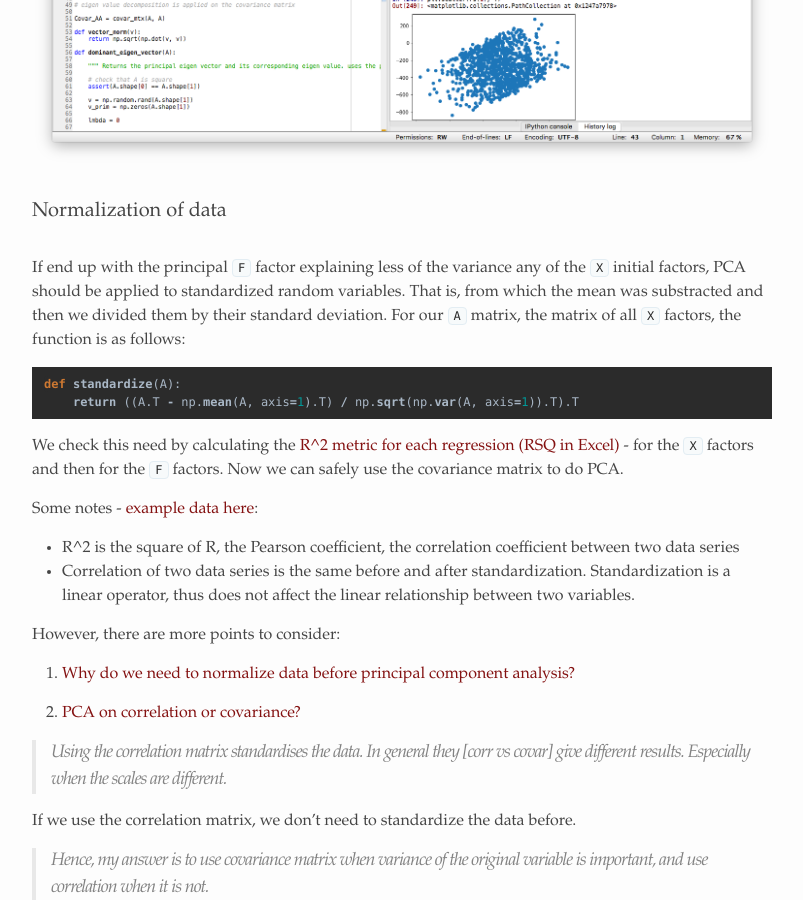
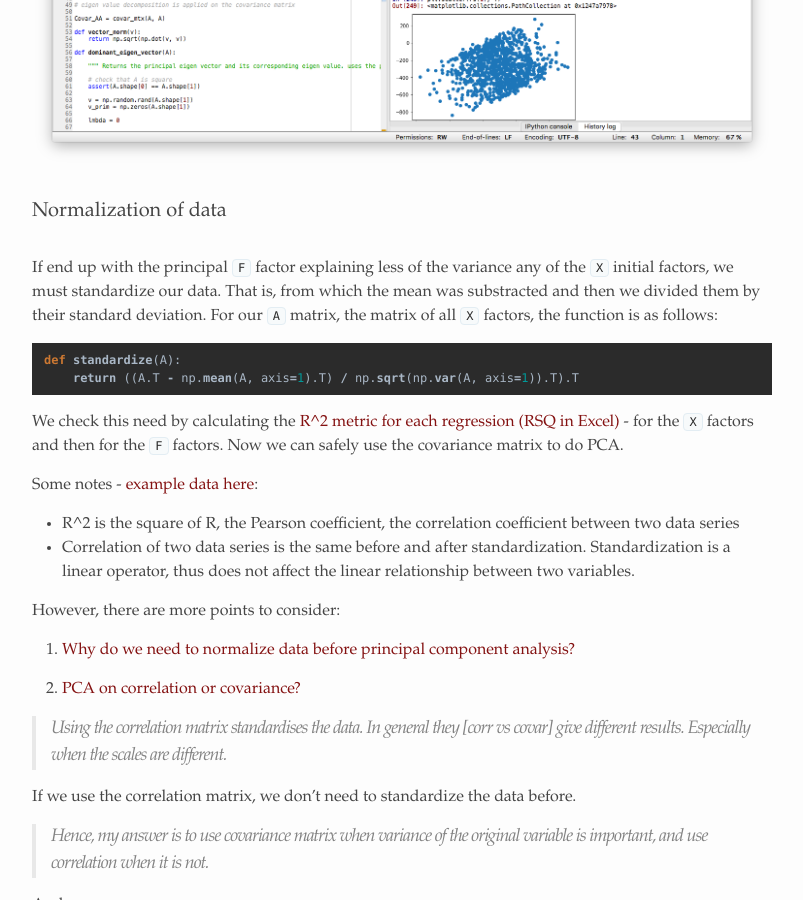
Before and after one commit to alexandrugris/my-jekyll-tech-blog, a Jekyll site: the page built from MyBlog/_posts/2018-08-22-pca.markdown, in a window 1280 px wide and 900 px high, scrolled down 4692 px. Shown: the whole window, without its empty margins (238-1041 px from the left). Built offline with Jekyll 4.4.1, drawn with Linux system fonts in a browser that asks for light colours.

Commit message:
small change

````diff
--- a/MyBlog/_posts/2018-08-22-pca.markdown
+++ b/MyBlog/_posts/2018-08-22-pca.markdown
@@ -198,7 +198,7 @@ We will simply plot `Fs[0]` vs `Y` and `Fs[1]` vs `Y`. Obviously, much more from
 
 ### Normalization of data
 
-If end up with the principal `F` factor explaining less of the variance any of the `X` initial factors, PCA should be applied to standardized random variables. That is, from which the mean was substracted and then we divided them by their standard deviation. For our `A` matrix, the matrix of all `X` factors, the function is as follows:
+If end up with the principal `F` factor explaining less of the variance any of the `X` initial factors, we must standardize our data. That is, from which the mean was substracted and then we divided them by their standard deviation. For our `A` matrix, the matrix of all `X` factors, the function is as follows:
 
 ```python
 def standardize(A):
````
